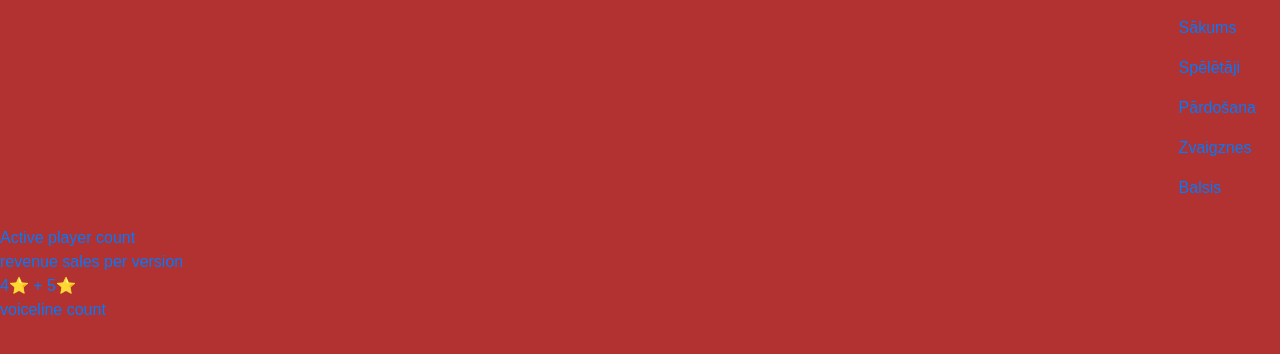
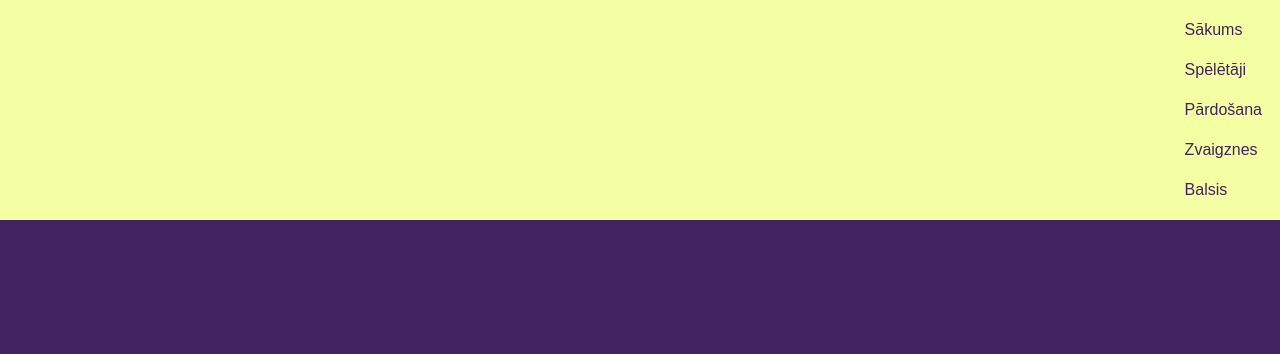
Before and after one commit to LolyAlchemist/MiHoyo-statistics, a Flask app: page / in a window 1280 px wide. Shown: the top 354 px of the page. Run offline with Flask 3, Linux system fonts and the light colour scheme; some libraries are stand-ins or nearby versions.

Commit message:
Update start.css

```diff
--- a/static/start.css
+++ b/static/start.css
@@ -1,13 +1,49 @@
 body {
     font-family: Arial, sans-serif;
-    background-color: #b23131;
+    background-color: rgb(66, 34, 95);
     text-align: left;
     margin: 0;
     padding: 0;
 }
 
-a {
-#####for link design#####
+.navi {
+    width: 100%;
+    padding: 10px;
+    position: fixed; /* Keeps it at the top */
+    font-size: 22pt;
+    z-index: 1000;
+    background-color: rgb(244, 255, 163);
+    margin: 0 auto;
 }
 
-########"    background-image:url('atteli/taiyakidot.jpg'); " for background for our other shit code############
+.navi ul {
+    list-style-type: none;
+    display: flex;
+    flex-direction: row;  /* Forces horizontal layout */
+    padding: 0;
+}
+
+.navi ul li {
+    margin-left: 20px;
+}
+
+.navi ul li a {
+    color: rgb(66, 34, 95);
+    text-decoration: none;
+    font-size: 16px;
+    padding: 8px 16px;
+    display: block;
+}
+
+.navi ul li a:hover {
+    background-color: rgba(45, 5, 242, 0.2);
+}
+
+.navbar-nav {
+    display: flex;
+    justify-content: flex-end;
+}
+
+.nav-link {
+    color: rgb(154, 116, 221);
+}
```
